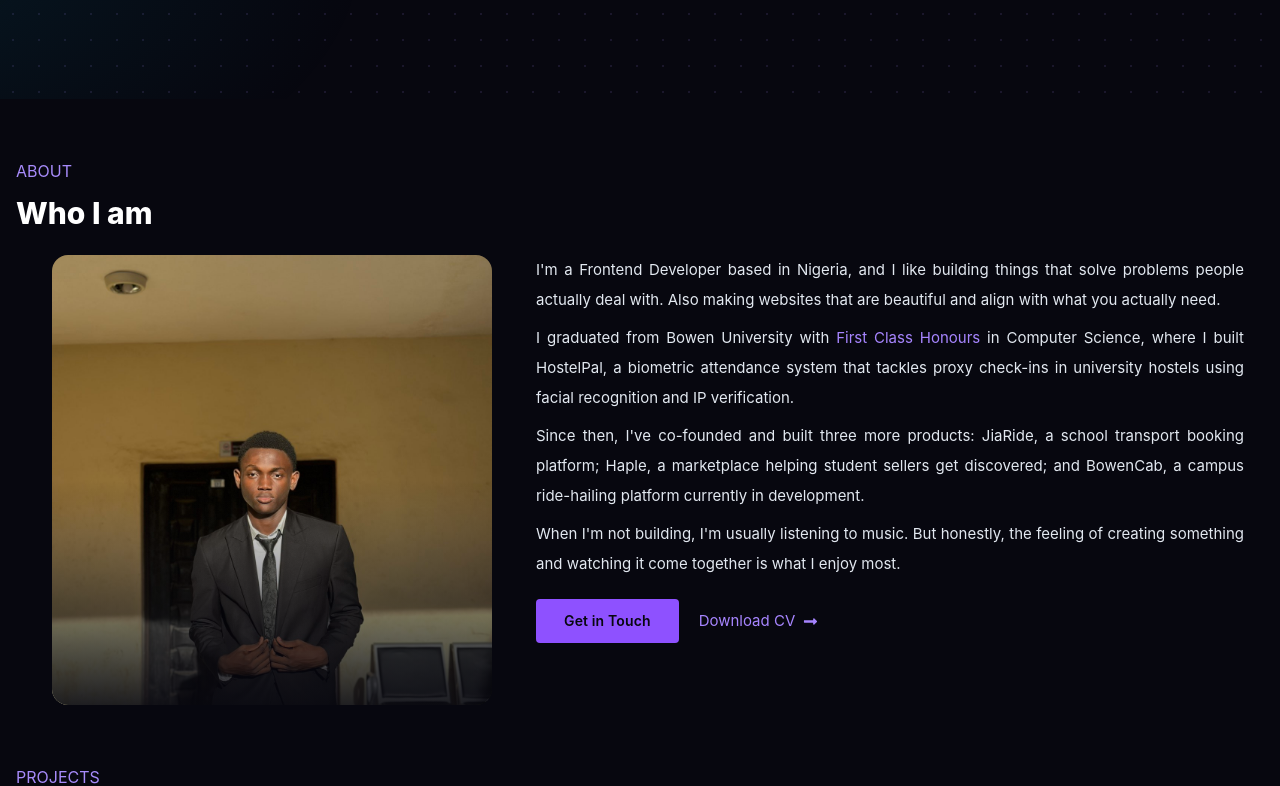
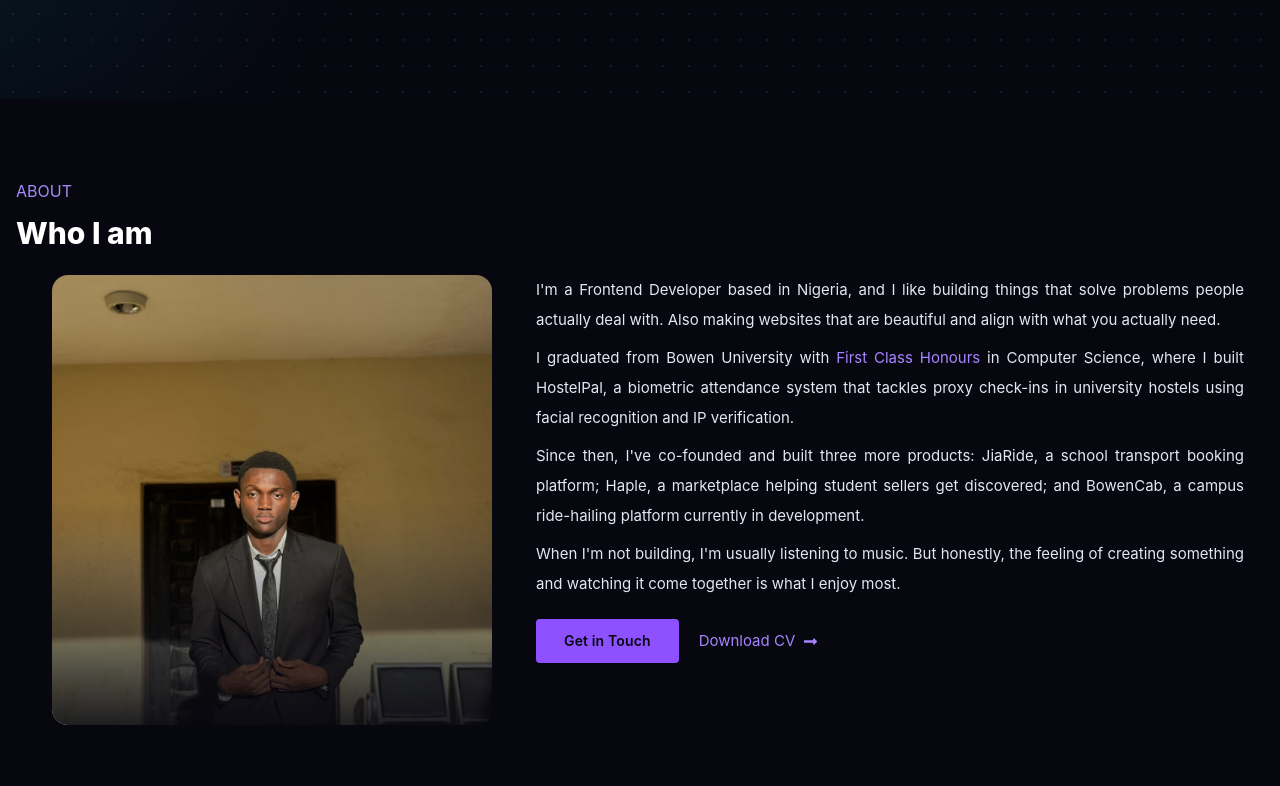
Before and after one commit to Joel1716/My-Portfolio, a React app: page / in a window 1280 px wide. Shown: the part 701-1487 px from the top of the page. Built offline with nearby package versions, Linux system fonts and the light colour scheme; the HTML template or start-up script is replaced by a standard one.

Commit message:
Space between sections increased

```diff
--- a/src/About.jsx
+++ b/src/About.jsx
@@ -1,7 +1,7 @@
 import { FaLongArrowAltRight } from "react-icons/fa";
 export default function About() {
   return (
-    <section className="px-4">
+    <section className="px-4 pb-10">
       <h2>About</h2>
       <p>Who I am</p>
       <div className="grid lg:grid-cols-[1fr_1.5fr] gap-7 lg:gap-7 lg:mx-5">
--- a/src/index.css
+++ b/src/index.css
@@ -13,7 +13,7 @@
   }
 
   h2 {
-    @apply pt-15 text-base text-primary-accent uppercase;
+    @apply pt-20 text-base text-primary-accent uppercase;
   }
   h2 + p {
     @apply text-white text-3xl mt-3 mb-6 font-extrabold;
```
